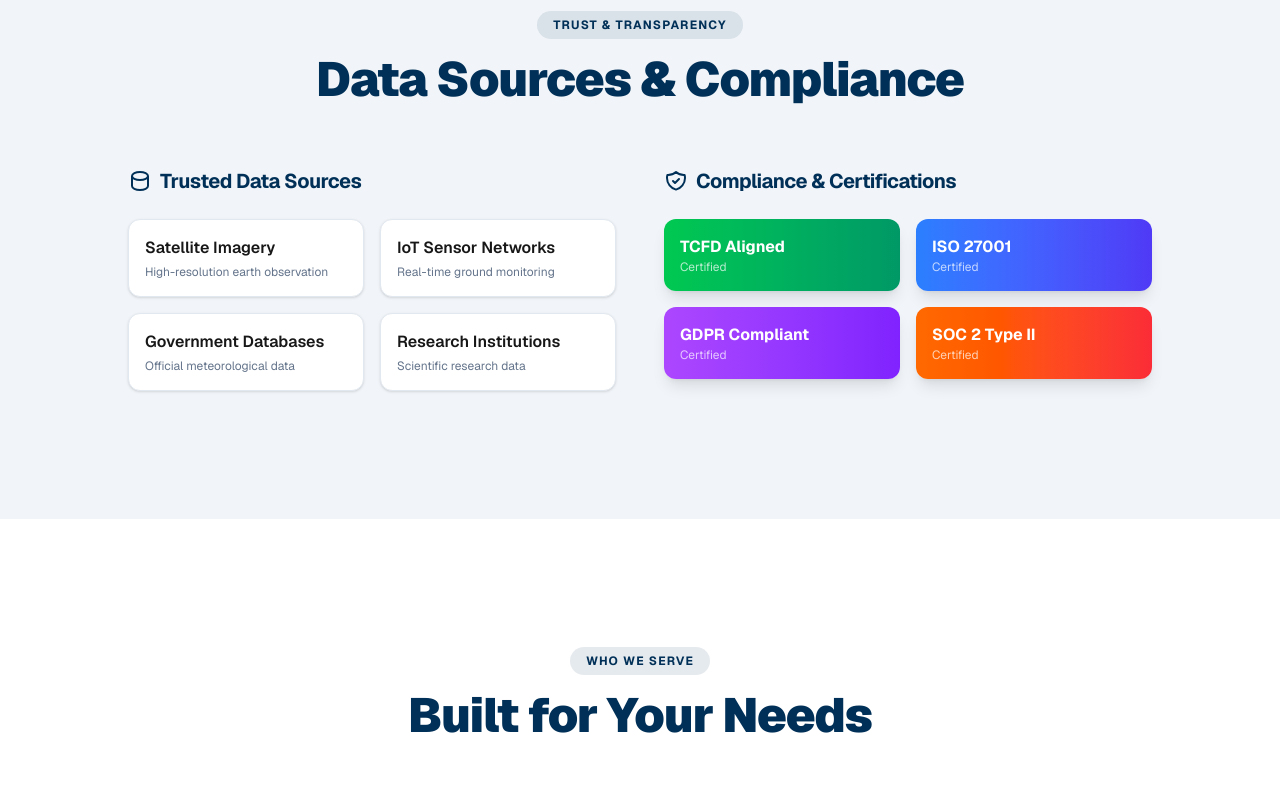
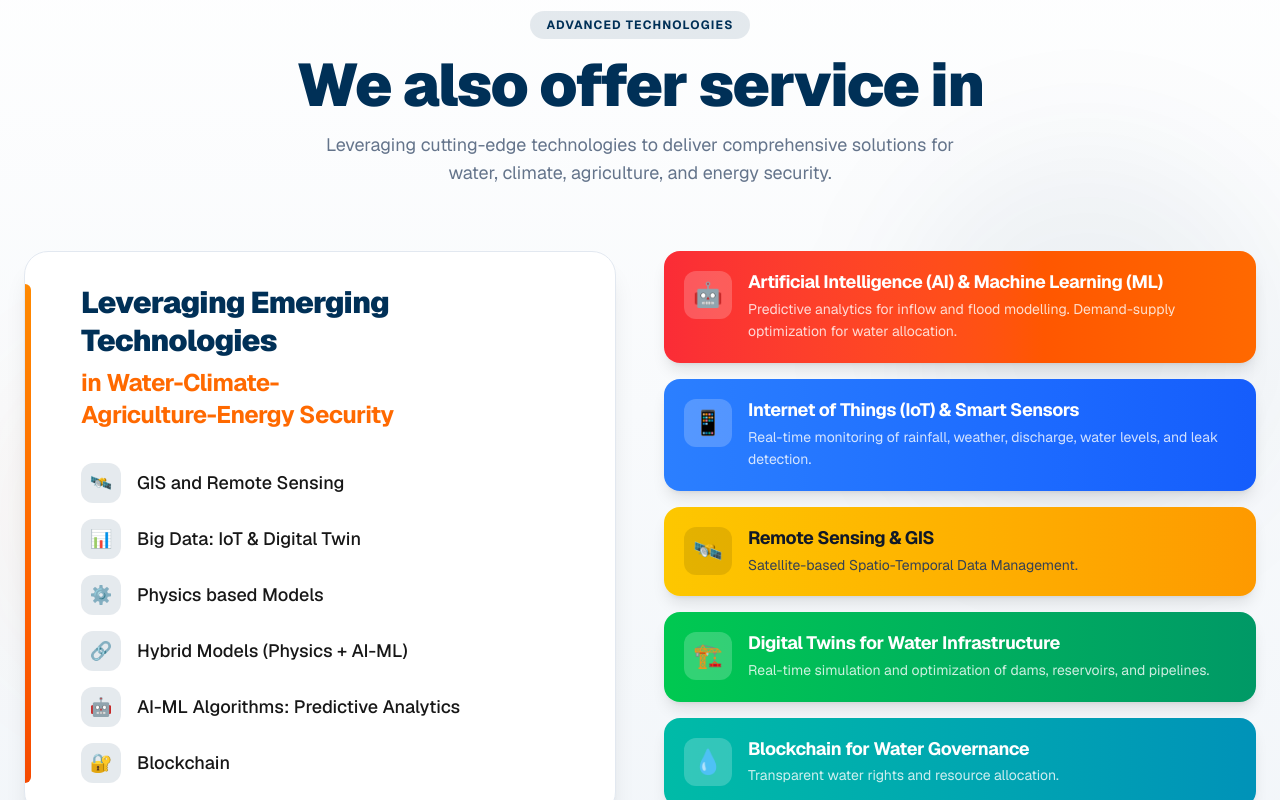
Before and after one commit to vikashh20-3/fams-landingpage, a Next.js app: page / in a window 1280 px wide. Shown: the part 6940-7740 px from the top of the page. Built offline with nearby package versions, Linux system fonts and the light colour scheme.

Commit message:
updated ui

```diff
--- a/app/page.tsx
+++ b/app/page.tsx
@@ -409,6 +409,135 @@ export default function Home() {
         </div>
       </section>
 
+      {/* Emerging Technologies Section */}
+      <section className="relative bg-gradient-to-b from-[var(--background)] to-[var(--secondary)] py-24 sm:py-32 overflow-hidden">
+        {/* Background decorative elements */}
+        <div className="absolute inset-0 pointer-events-none">
+          <div className="absolute top-1/4 right-0 w-96 h-96 bg-[var(--primary)]/5 rounded-full blur-3xl"></div>
+          <div className="absolute bottom-1/4 left-0 w-80 h-80 bg-orange-500/5 rounded-full blur-3xl"></div>
+        </div>
+
+        <div className="container mx-auto px-6 relative z-10">
+          {/* Section Header */}
+          <div className="mb-16 text-center">
+            <span className="inline-block px-4 py-1.5 mb-4 text-xs font-bold tracking-widest text-[var(--primary)] bg-[var(--primary)]/10 rounded-full uppercase">
+              Advanced Technologies
+            </span>
+            <h2 className="text-4xl font-black tracking-tight text-[var(--primary)] sm:text-5xl md:text-6xl mb-4">
+              We also offer service in
+            </h2>
+            <p className="text-[var(--muted-foreground)] max-w-2xl mx-auto text-lg">
+              Leveraging cutting-edge technologies to deliver comprehensive solutions for water, climate, agriculture, and energy security.
+            </p>
+          </div>
+
+          {/* Two Column Layout */}
+          <div className="grid lg:grid-cols-2 gap-12 items-start max-w-7xl mx-auto">
+            {/* Left Column - Technology Overview */}
+            <div className="animate-fade-in-up">
+              <div className="relative bg-white rounded-3xl p-8 shadow-xl border border-[var(--border)] overflow-hidden">
+                {/* Orange accent bar */}
+                <div className="absolute left-0 top-8 bottom-8 w-1.5 bg-gradient-to-b from-orange-400 via-orange-500 to-orange-600 rounded-r-full"></div>
+
+                <div className="pl-6">
+                  <h3 className="text-2xl md:text-3xl font-black text-[var(--primary)] mb-2 leading-tight">
+                    Leveraging Emerging<br />Technologies
+                  </h3>
+                  <h4 className="text-xl md:text-2xl font-bold text-orange-500 mb-8">
+                    in Water-Climate-<br />Agriculture-Energy Security
+                  </h4>
+
+                  <ul className="space-y-4">
+                    {[
+                      { icon: "🛰️", text: "GIS and Remote Sensing" },
+                      { icon: "📊", text: "Big Data: IoT & Digital Twin" },
+                      { icon: "⚙️", text: "Physics based Models" },
+                      { icon: "🔗", text: "Hybrid Models (Physics + AI-ML)" },
+                      { icon: "🤖", text: "AI-ML Algorithms: Predictive Analytics" },
+                      { icon: "🔐", text: "Blockchain" },
+                    ].map((item, idx) => (
+                      <li
+                        key={idx}
+                        className="flex items-center gap-4 text-[var(--foreground)] group animate-fade-in-up"
+                        style={{ animationDelay: `${idx * 100}ms` }}
+                      >
+                        <span className="w-10 h-10 flex items-center justify-center bg-[var(--primary)]/10 rounded-xl text-lg group-hover:bg-[var(--primary)]/20 group-hover:scale-110 transition-all">
+                          {item.icon}
+                        </span>
+                        <span className="text-base md:text-lg font-medium">{item.text}</span>
+                      </li>
+                    ))}
+                  </ul>
+                </div>
+              </div>
+            </div>
+
+            {/* Right Column - Service Cards */}
+            <div className="flex flex-col gap-4">
+              {[
+                {
+                  icon: "🤖",
+                  title: "Artificial Intelligence (AI) & Machine Learning (ML)",
+                  description: "Predictive analytics for inflow and flood modelling. Demand-supply optimization for water allocation.",
+                  gradient: "from-red-500 to-orange-500",
+                  textColor: "text-white",
+                },
+                {
+                  icon: "📱",
+                  title: "Internet of Things (IoT) & Smart Sensors",
+                  description: "Real-time monitoring of rainfall, weather, discharge, water levels, and leak detection.",
+                  gradient: "from-blue-500 to-blue-600",
+                  textColor: "text-white",
+                },
+                {
+                  icon: "🛰️",
+                  title: "Remote Sensing & GIS",
+                  description: "Satellite-based Spatio-Temporal Data Management.",
+                  gradient: "from-yellow-400 to-amber-500",
+                  textColor: "text-gray-900",
+                },
+                {
+                  icon: "🏗️",
+                  title: "Digital Twins for Water Infrastructure",
+                  description: "Real-time simulation and optimization of dams, reservoirs, and pipelines.",
+                  gradient: "from-green-500 to-emerald-600",
+                  textColor: "text-white",
+                },
+                {
+                  icon: "💧",
+                  title: "Blockchain for Water Governance",
+                  description: "Transparent water rights and resource allocation.",
+                  gradient: "from-teal-500 to-cyan-600",
+                  textColor: "text-white",
+                },
+              ].map((service, idx) => (
+                <div
+                  key={idx}
+                  className={`group relative bg-gradient-to-r ${service.gradient} rounded-2xl p-5 shadow-lg hover:shadow-2xl transition-all duration-500 hover:-translate-y-1 hover:scale-[1.02] animate-fade-in-up overflow-hidden`}
+                  style={{ animationDelay: `${idx * 150}ms` }}
+                >
+                  {/* Shimmer effect on hover */}
+                  <div className="absolute inset-0 bg-gradient-to-r from-transparent via-white/20 to-transparent -translate-x-full group-hover:translate-x-full transition-transform duration-1000"></div>
+
+                  <div className="relative z-10 flex items-start gap-4">
+                    <div className={`w-12 h-12 flex items-center justify-center ${service.textColor === 'text-white' ? 'bg-white/20' : 'bg-black/10'} rounded-xl text-2xl flex-shrink-0 group-hover:scale-110 transition-transform`}>
+                      {service.icon}
+                    </div>
+                    <div className="flex-1 min-w-0">
+                      <h4 className={`font-bold text-base md:text-lg ${service.textColor} mb-1 leading-tight`}>
+                        {service.title}
+                      </h4>
+                      <p className={`text-sm ${service.textColor === 'text-white' ? 'text-white/80' : 'text-gray-700'} leading-relaxed`}>
+                        {service.description}
+                      </p>
+                    </div>
+                  </div>
+                </div>
+              ))}
+            </div>
+          </div>
+        </div>
+      </section>
       {/* Data Sources & Compliance */}
       <section className="bg-[var(--secondary)] py-24 sm:py-32">
         <div className="container mx-auto px-6">
```
